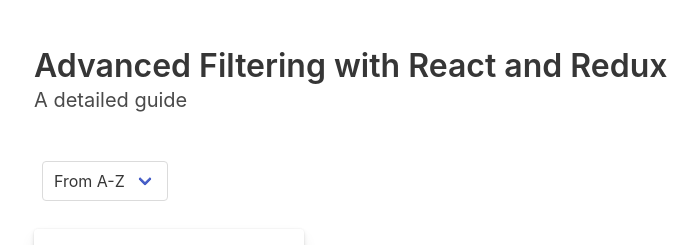
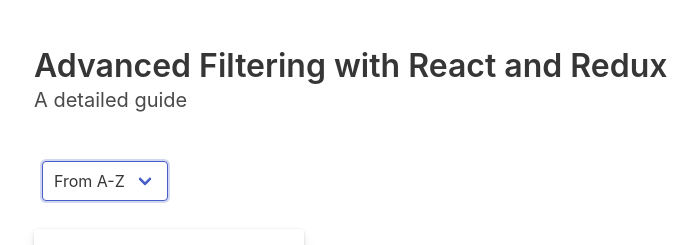
Before and after one commit to sureshkumar1211/100DaysOfCodeReact, a React (Create React App) app in the folder advanced-filtering-with-react-redux/: page / in a window 1280 px wide. Shown: the top 245 px of the page, without its empty margins (30-727 px from the left). Built offline with nearby package versions, Linux system fonts and the light colour scheme; no server answers.

Commit message:
add ref for selected sort input

```diff
--- a/advanced-filtering-with-react-redux/src/components/SelectInput/SelectInput.js
+++ b/advanced-filtering-with-react-redux/src/components/SelectInput/SelectInput.js
@@ -1,9 +1,11 @@
-import React, { useEffect } from "react";
+import React, { useEffect, useRef } from "react";
 import { connect } from "react-redux";
 import { sortByAlphabet, sortByPrice } from "../../store/actions";
 const SelectInput = ({ state: { sortBy }, selected }) => {
+	let selectRef = useRef(null);
 	useEffect(() => {
 		selected(sortByAlphabet);
+		selectRef.current.focus();
 	}, []);
 
 	let onChangeHandler = (e) => {
@@ -16,7 +18,7 @@
 
 	return (
 		<div className="select pl-2">
-			<select value={sortBy} onChange={onChangeHandler}>
+			<select ref={selectRef} value={sortBy} onChange={onChangeHandler}>
 				<option value="-1" disabled>
 					Sort by
 				</option>
```
Also changed, not shown: 1 other file (tests, documents, lock files or other folders).
